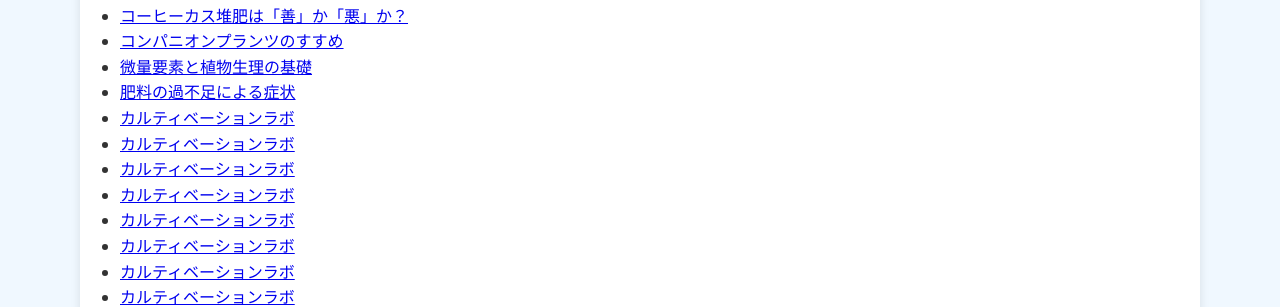
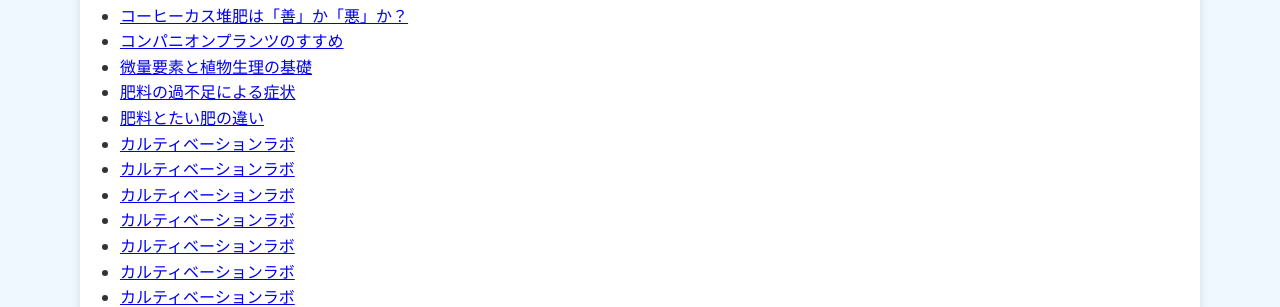
Before and after one commit to shiitake-garden/shiitake-garden.github.io, a Jekyll site: the page built from column/index.html, in a window 1280 px wide. Shown: the part 325-632 px from the top of the page. Built offline with Jekyll 4.4.1, drawn with Linux system fonts in a browser that asks for light colours.

Commit message:
Update column_hiryou_taihi.html

```diff
--- a/column/column_hiryou_taihi.html
+++ b/column/column_hiryou_taihi.html
@@ -1,6 +1,6 @@
 ---
 layout: default_care
-title: カルティベーションラボ
+title: 肥料とたい肥の違い
 ---
 
 
```
